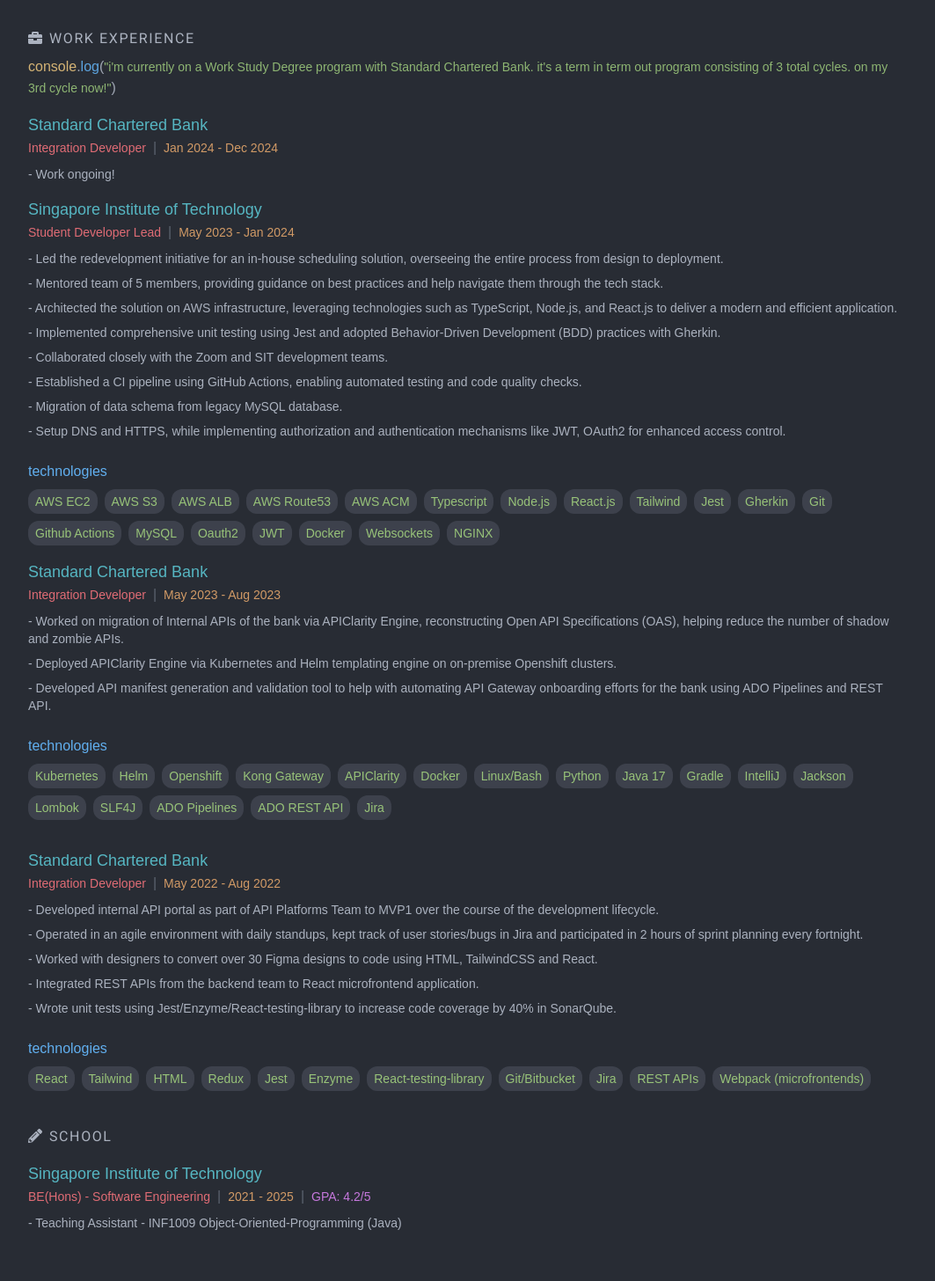
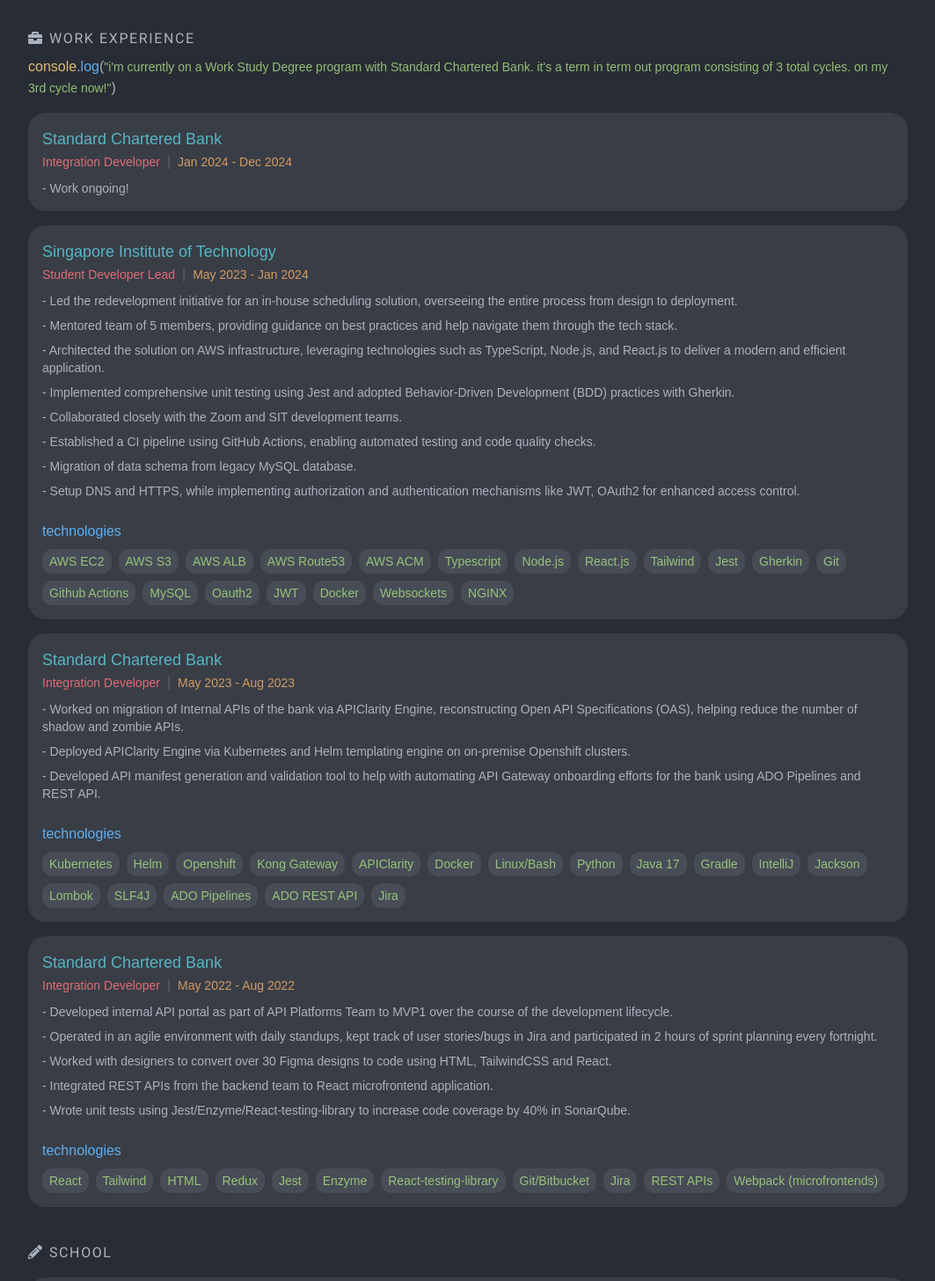
Before and after one commit to rawsashimi1604/gavinloo.com, a React (Vite) app: page /work in a window 1280 px wide. Shown: the part 220-1676 px from the top of the page at 88% size, without its empty margins (108-1171 px from the left). Built offline with nearby package versions, Linux system fonts and the light colour scheme.

Commit message:
add box for work items

```diff
--- a/src/modules/work/Experiences.tsx
+++ b/src/modules/work/Experiences.tsx
@@ -33,8 +33,8 @@
         <ConsoleLog text="i'm currently on a Work Study Degree program with Standard Chartered Bank. it's a term in term out program consisting of 3 total cycles. on my 3rd cycle now!" />
       </div>
 
-      <div className="font-customMono">
-        <h3 className="mt-4 text-lg  text-custom-fountainBlue">
+      <div className="mt-4 font-customMono p-4 bg-custom-lightDark/20 rounded-[20px]">
+        <h3 className="text-lg  text-custom-fountainBlue">
           Standard Chartered Bank
         </h3>
         <span>
@@ -50,8 +50,8 @@
         <div className="mt-2 text-sm">- Work ongoing!</div>
       </div>
 
-      <div className="font-customMono">
-        <h3 className="mt-4 text-lg  text-custom-fountainBlue">
+      <div className="mt-4 font-customMono p-4 bg-custom-lightDark/20 rounded-[20px]">
+        <h3 className="text-lg  text-custom-fountainBlue">
           Singapore Institute of Technology
         </h3>
         <span>
@@ -123,8 +123,8 @@
         </div>
       </div>
 
-      <div className="font-customMono">
-        <h3 className="mt-4 text-lg  text-custom-fountainBlue">
+      <div className="mt-4 font-customMono p-4 bg-custom-lightDark/20 rounded-[20px]">
+        <h3 className="text-lg  text-custom-fountainBlue">
           Standard Chartered Bank
         </h3>
         <span>
@@ -176,8 +176,8 @@
         </div>
       </div>
 
-      <div className="font-customMono">
-        <h3 className="mt-8 text-lg  text-custom-fountainBlue">
+      <div className="mt-4 font-customMono p-4 bg-custom-lightDark/20 rounded-[20px]">
+        <h3 className="text-lg  text-custom-fountainBlue">
           Standard Chartered Bank
         </h3>
         <span>
@@ -235,8 +235,8 @@
         SCHOOL
       </h2>
 
-      <div className="font-customMono">
-        <h3 className="mt-4 text-lg  text-custom-fountainBlue">
+      <div className="mt-4 font-customMono p-4 bg-custom-lightDark/20 rounded-[20px]">
+        <h3 className="text-lg  text-custom-fountainBlue">
           Singapore Institute of Technology
         </h3>
         <span>
```
